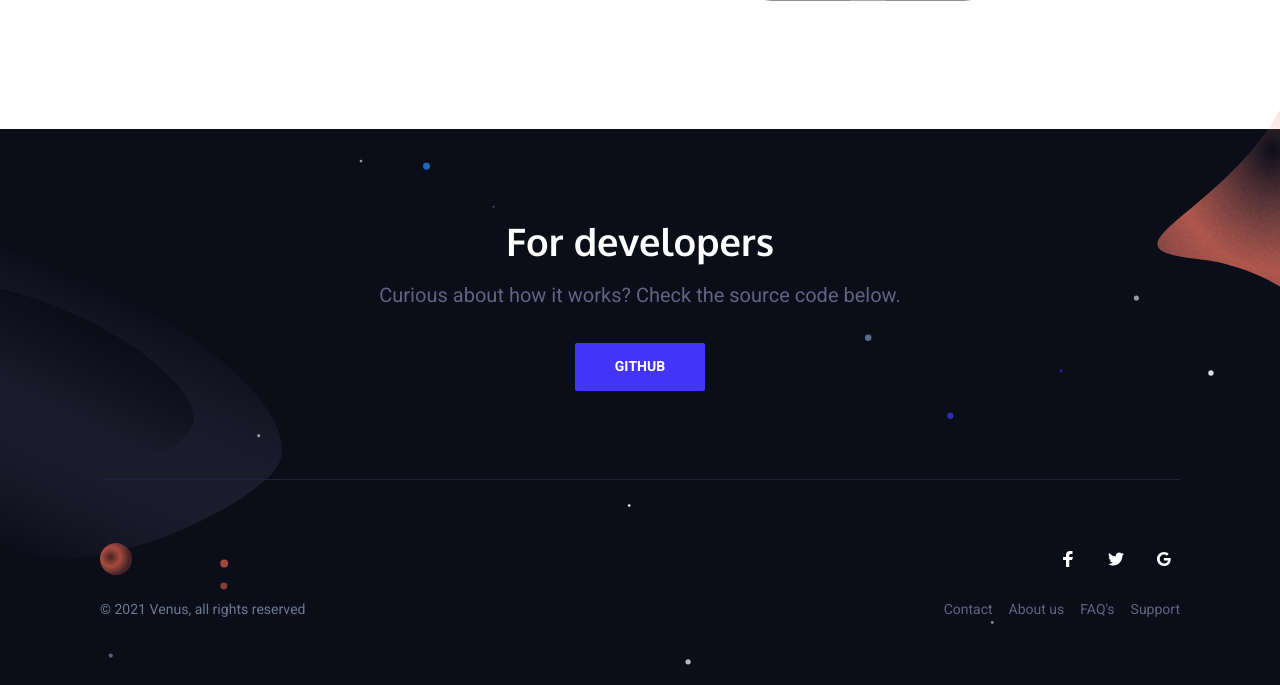
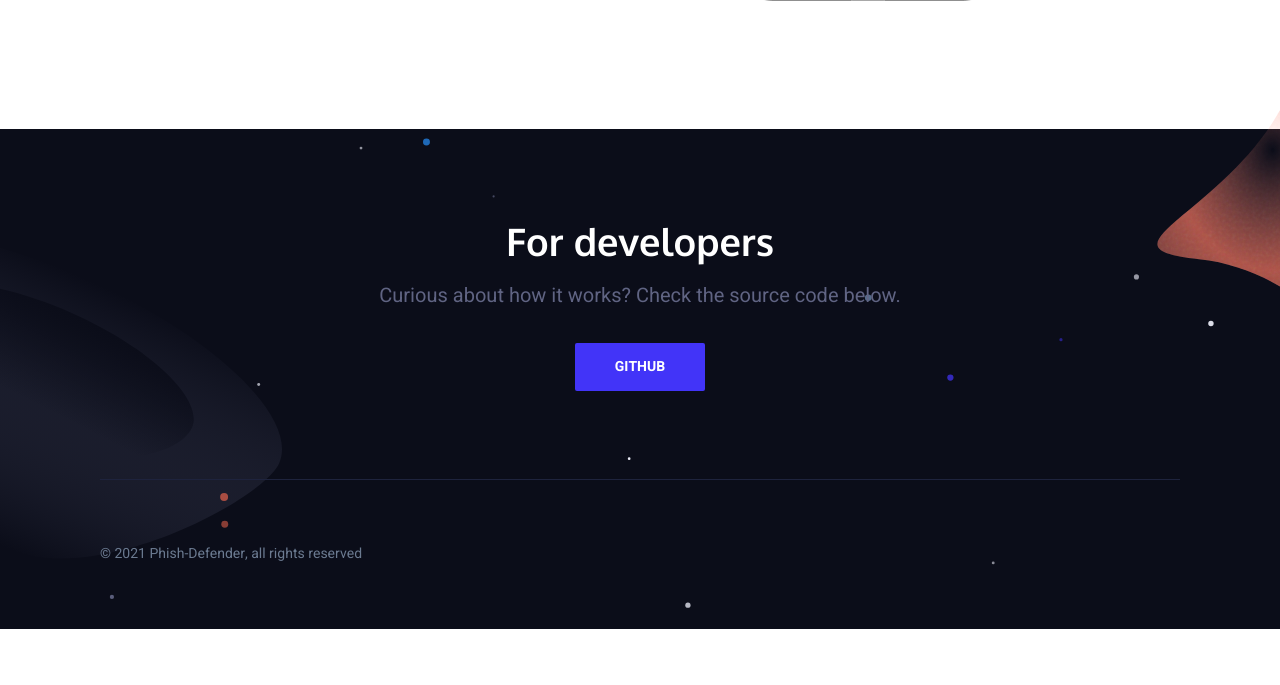
Before and after one commit to Harishwarrior/Phish_Defender_-Backend, a Flask app: page / in a window 1280 px wide. Shown: the part 4105-4790 px from the top of the page. After the commit the page ends 4734 px from the top, so only its background shows below. Run offline with Flask 2, Linux system fonts and the light colour scheme.

Commit message:
removed footer

```diff
--- a/app.py
+++ b/app.py
@@ -11,8 +11,9 @@
 import inputScript
 import numpy as np
 
+
+app = Flask(__name__)
 # Start ngrok when app is run
-app = Flask(__name__)
 # run_with_ngrok(app)
 
 
--- a/templates/index.html
+++ b/templates/index.html
@@ -131,7 +131,7 @@
 			<div class="site-footer-bottom">
 				<div class="container">
 					<div class="site-footer-inner">
-						<div class="brand footer-brand">
+						<!-- <div class="brand footer-brand">
 							<a href="#">
 								<img src="static/dist/images/logo.svg" alt="Venus logo">
 							</a>
@@ -174,9 +174,9 @@
 										<path d="M7.9 7v2.4H12c-.2 1-1.2 3-4 3-2.4 0-4.3-2-4.3-4.4 0-2.4 2-4.4 4.3-4.4 1.4 0 2.3.6 2.8 1.1l1.9-1.8C11.5 1.7 9.9 1 8 1 4.1 1 1 4.1 1 8s3.1 7 7 7c4 0 6.7-2.8 6.7-6.8 0-.5 0-.8-.1-1.2H7.9z" fill="#FFF"/>
 									</svg>
 								</a>
-							</li>
+							</li> -->
 						</ul>
-						<div class="footer-copyright">&copy; 2021 Venus, all rights reserved</div>
+						<div class="footer-copyright">&copy; 2021 Phish-Defender, all rights reserved</div>
 					</div>
 				</div>
 			</div>
```
